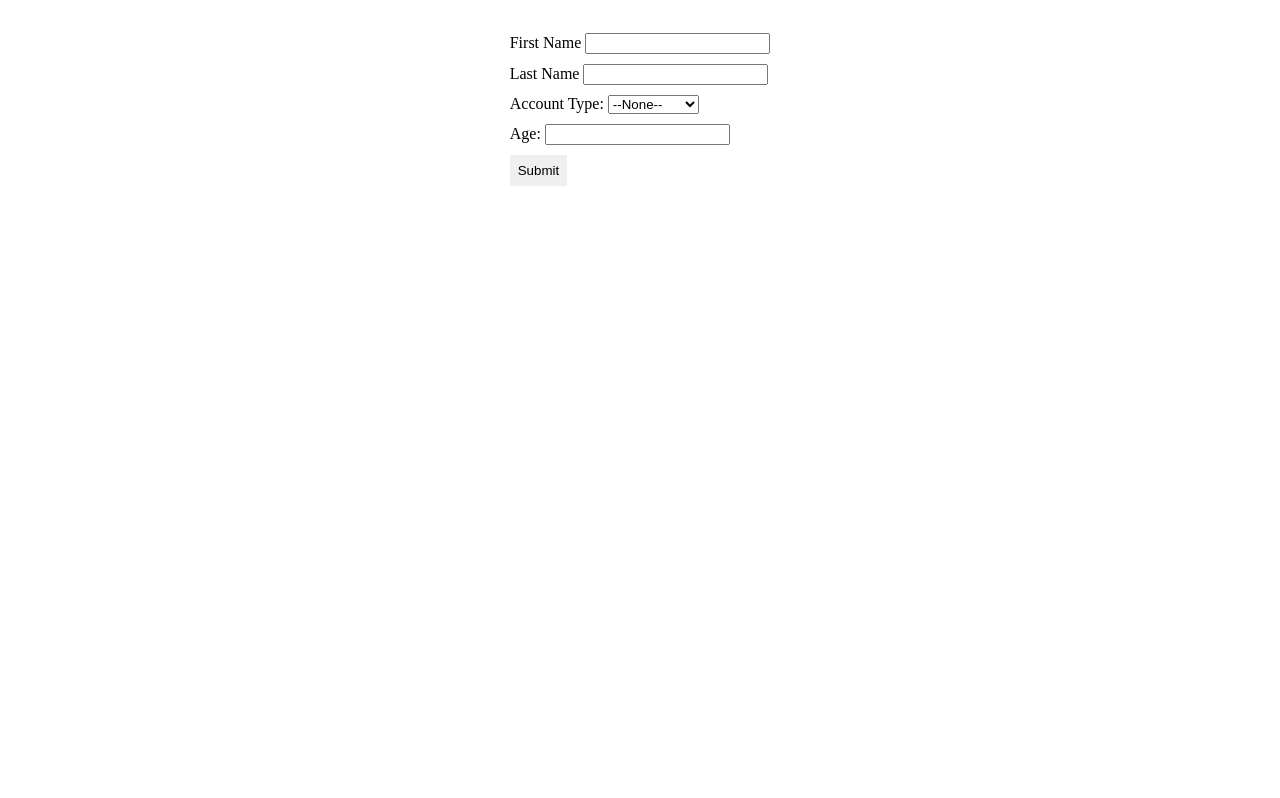
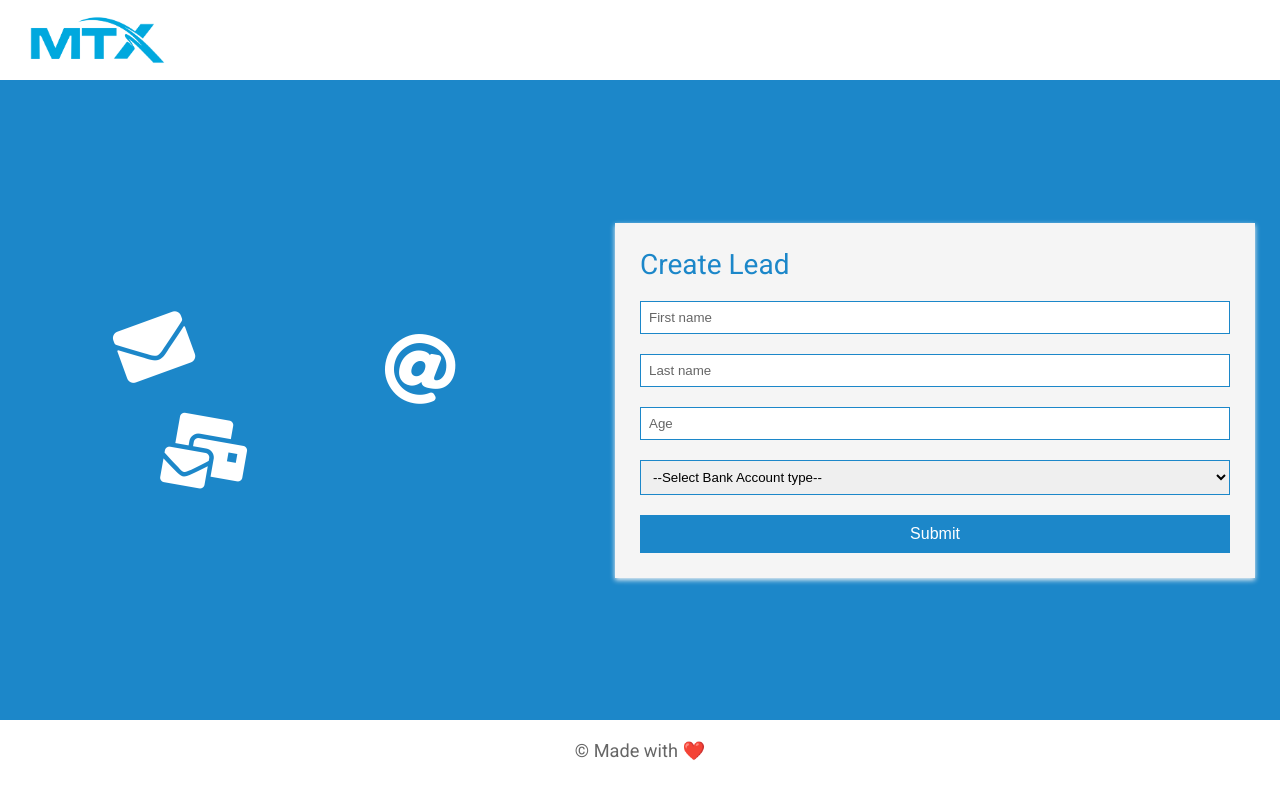
Before and after one commit to chauhanarpit09/salesforce, a plain HTML site: page index.html in a window 1280 px wide. Drawn offline with Linux system fonts and the light colour scheme.

Commit message:
lead form

```diff
--- a/index.html
+++ b/index.html
@@ -1,64 +1,153 @@
-<HTML>
-<HEAD>
+<!DOCTYPE html>
+<html>
+  <head>
+    <title>Lead form</title>
     <META HTTP-EQUIV="Content-type" CONTENT="text/html; charset=UTF-8">
-	<STYLE>
-		.form{
+    <link rel="stylesheet" href="https://use.fontawesome.com/releases/v5.4.1/css/all.css" integrity="sha384-5sAR7xN1Nv6T6+dT2mhtzEpVJvfS3NScPQTrOxhwjIuvcA67KV2R5Jz6kr4abQsz" crossorigin="anonymous">
+    <link href="https://fonts.googleapis.com/css?family=Roboto:300,400,500,700" rel="stylesheet">
+    <style>
+      html, body {
+        min-height: 100%;
+        padding: 0;
+        margin: 0;
+        font-family: Roboto, Arial, sans-serif;
+        font-size: 14px;
+        color: #666;
+      }
+
+      .logo {
+          width: 200px;
+          height: 10vh;
+          margin: 0px 30px;
+      }
+      .logo img{
+          max-width: 100%;
+          max-height: 100%;
+          object-fit: contain;
+
+      }
+      h1 {
+        margin: 0 0 20px;
+        font-weight: 400;
+        color: #1c87c9;
+      }
+      p {
+        margin: 0 0 5px;
+      }
+      .main-block {
+        display: flex;
+        flex-direction: column-reverse;
+        justify-content: center;
+        align-items: center;
+        min-height: 80vh;
+        background: #1c87c9;
+      }
+      form {
+        padding: 25px;
+        margin: 25px;
+        box-shadow: 0 2px 5px #f5f5f5;
+        background: #f5f5f5;
+      }
+      .fas {
+        margin: 25px 10px 0;
+        font-size: 72px;
+        color: #fff;
+      }
+      .fa-envelope {
+        transform: rotate(-20deg);
+      }
+      .fa-at , .fa-mail-bulk{
+        transform: rotate(10deg);
+      }
+      input, select {
+        width: calc(100% - 18px);
+        padding: 8px;
+        margin-bottom: 20px;
+        border: 1px solid #1c87c9;
+        outline: none;
+      }
+      select{
+          width: 100%;
+          cursor: pointer;
+      }
+      input::placeholder {
+        color: #666;
+      }
+      button {
+        width: 100%;
+        padding: 10px;
+        border: none;
+        background: #1c87c9;
+        font-size: 16px;
+        font-weight: 400;
+        color: #fff;
+        cursor: pointer;
+      }
+      button:hover {
+        background: #2371a0;
+      }
+      .footer{
           display: flex;
           justify-content: center;
           align-items: center;
       }
+      .footer{
+          padding : 20px;
+          font-size: 1.3rem;
+      }
+      @media (min-width: 800px) {
+      .main-block {
+        flex-direction: row;
+      }
+      .left-part, form {
+        width: 50%;
+      }
+      .fa-envelope {
+        margin-top: 0;
+        margin-left: 20%;
+      }
+      .fa-at {
+        margin-top: -10%;
+        margin-left: 65%;
+      }
+      .fa-mail-bulk {
+        margin-top: 2%;
+        margin-left: 28%;
+      }
+      }
+    </style>
+  </head>
+  <body>
+    <div class="logo">
+        <img src="./MTXLogo.png"/>
+    </div>
+    <div class="main-block">
 
-		.form form{
-			padding: 20px;
-		}
-
-		.form form div{
-			padding: 5px;
-		}
-
-		.form form .button input{
-			padding: 8px;
-			border: none;
-			cursor: pointer;
-		}
-
-
-	</STYLE>
-</HEAD>
-<BODY>
-
-	<DIV class="form">
+      <div class="left-part">
+        <i class="fas fa-envelope"></i>
+        <i class="fas fa-at"></i>
+        <i class="fas fa-mail-bulk"></i>
+      </div>
       <form action="https://webto.salesforce.com/servlet/servlet.WebToLead?encoding=UTF-8" method="POST">
-
+        <h1>Create Lead</h1>
+        <div class="info">
           <input type=hidden name="oid" value="00D5j000006Pazq">
           <input type=hidden name="retURL" value="http://mtxb2b.com">
-		<div>
-			<label for="first_name">First Name</label>
-			<input  id="first_name" maxlength="40" name="first_name" size="20" type="text" />
-		</div>
-		<div>
-			<label for="last_name">Last Name</label>
-			<input  id="last_name" maxlength="80" name="last_name" size="20" type="text" />
-		</div>
-		<div>
-			<label>Account Type:</label>
+          <input  id="first_name" maxlength="40" name="first_name" size="20" type="text" placeholder="First name"/>
+          <input  id="last_name" maxlength="80" name="last_name" size="20" type="text" placeholder="Last name"/>
+          <input  id="00N5j000009QoOg" name="00N5j000009QoOg" size="20" type="text" placeholder="Age"/>
           <select  id="00N5j000009QoOR" name="00N5j000009QoOR" title="Account Type">
-				<option value="">--None--</option>
+              <option value="">--Select Bank Account type--</option>
               <option value="Saving">Saving</option>
               <option value="Loan">Loan</option>
              <option value="Credit Card">Credit Card</option>
-			</select><br>
+          </select>
         </div>
-		<div>
-			<label>Age:</label>
-			<input  id="00N5j000009QoOg" name="00N5j000009QoOg" size="20" type="text" /><br>
+        <button type="submit">Submit</button>
+      </form>
     </div>
-
-		<div class="button">
-			<input type="submit" name="submit">
+    <div class="footer">
+        <p> &copy; Made with ❤️ </p>
     </div>
-
-		</form>
-	</DIV>
-</BODY>
-</HTML>
+  </body>
+</html>
```
Also changed, not shown: MTXLogo.png (added). Lines whose indentation alone changed are shown as unchanged.
